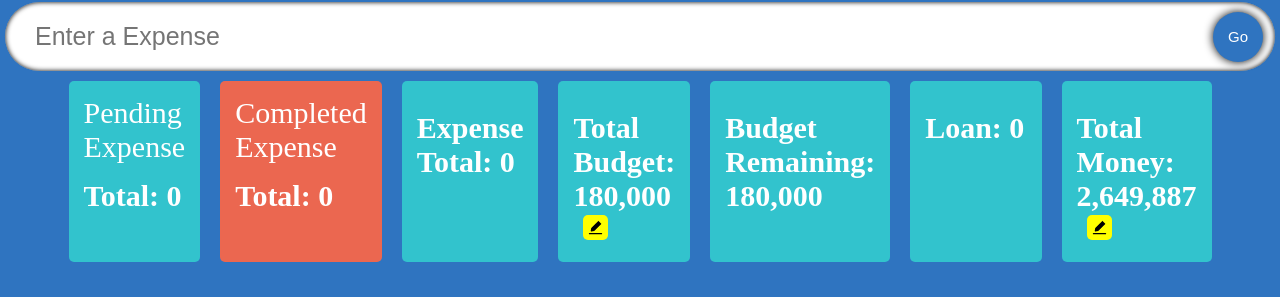
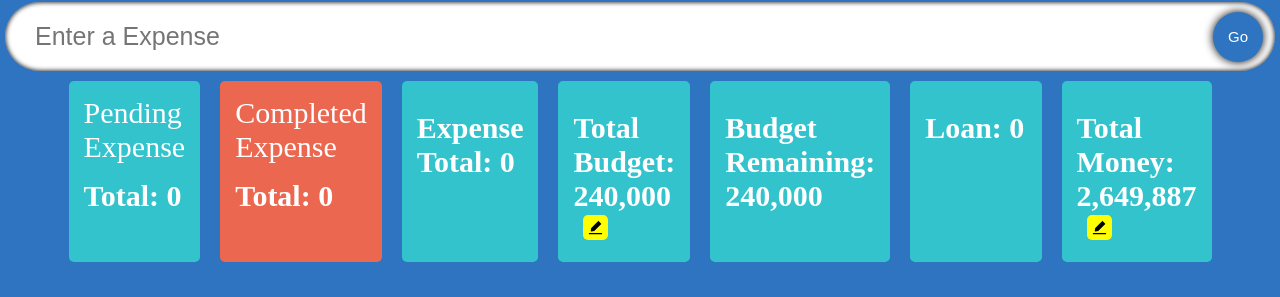
Before and after one commit to haiderGithubOfficial/taskify, a React (Create React App) app: page / in a window 1280 px wide. Shown: the part 110-407 px from the top of the page. Built offline with nearby package versions, Linux system fonts and the light colour scheme; a web font is replaced by a local one.

Commit message:
feat: update income

```diff
--- a/src/components/TodoList.tsx
+++ b/src/components/TodoList.tsx
@@ -15,7 +15,7 @@ const formatNumberWithCommas = (num: number) => {
 };
 
 const TodoList: React.FC<Props> = ({ todos, setTodos }) => {
-  const [budget, setBudget] = useState<number>(180000);
+  const [budget, setBudget] = useState<number>(240000);
   const [isEditing, setIsEditing] = useState<boolean>(false); // State for editing mode
   const [newBudget, setNewBudget] = useState<number>(budget); // State for new budget input
   const [totalMoney, setTotalMoney] = useState<number>(2649887);
```
